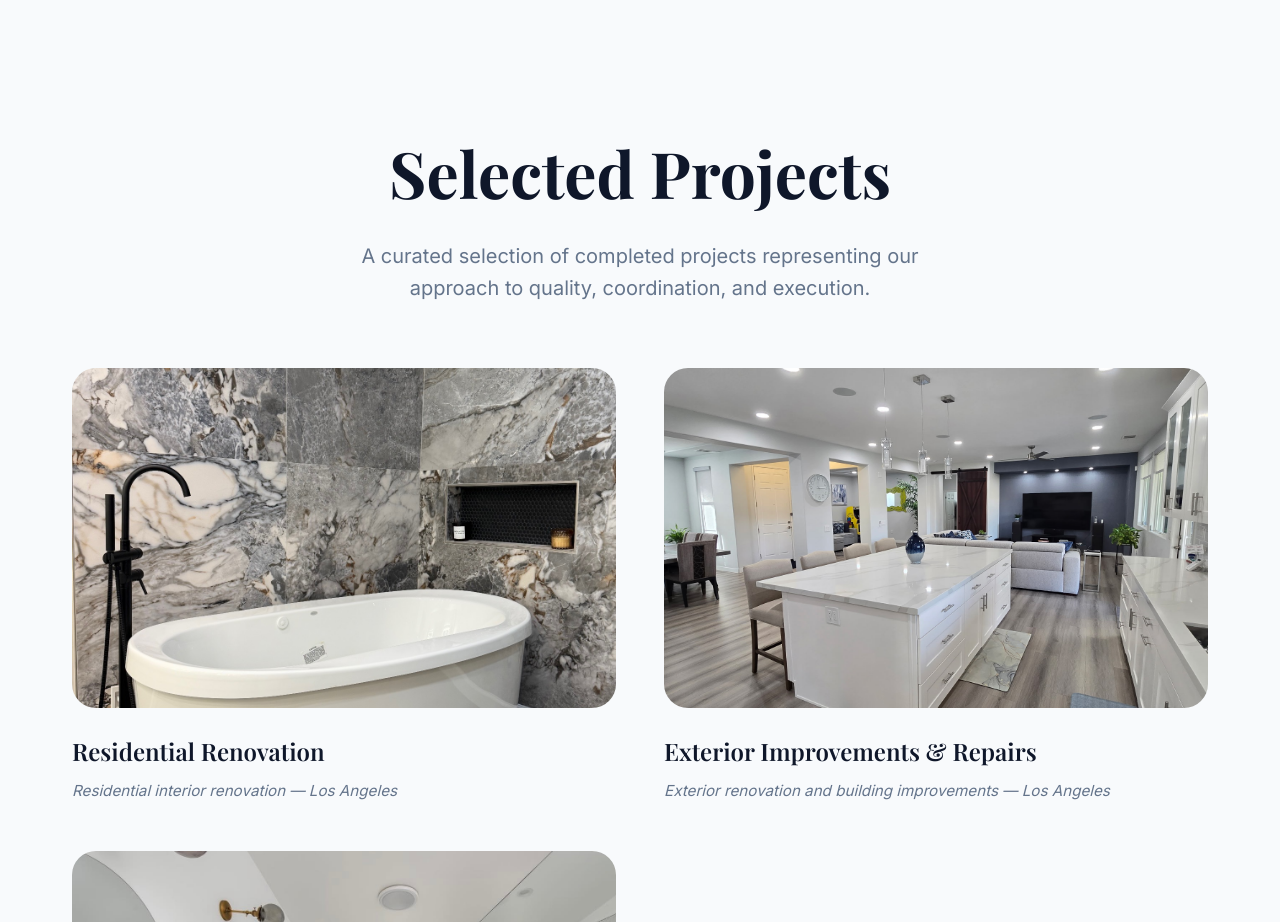
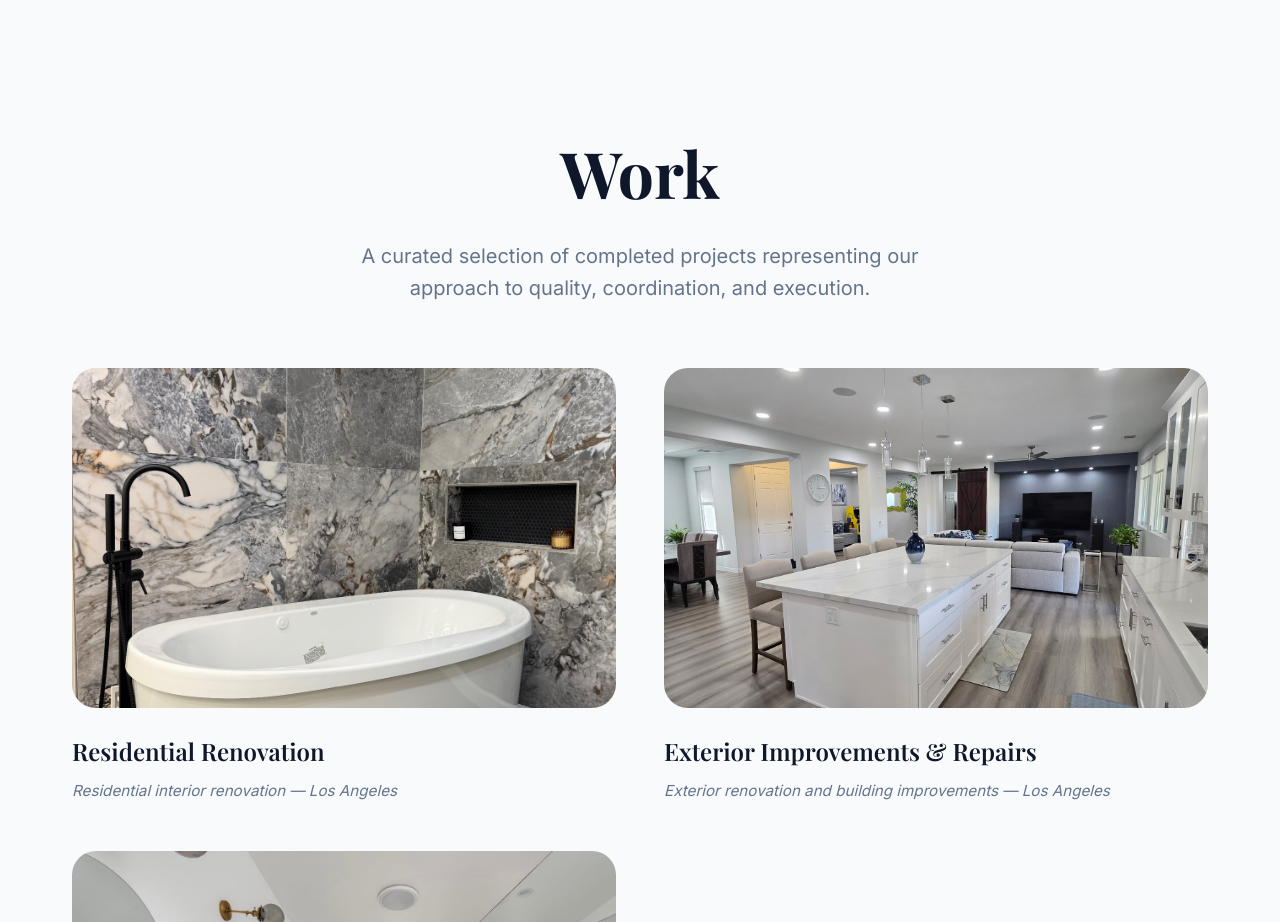
Before and after one commit to Lcedeno14/TrueLux, a website built with Vite: page index.html in a window 1280 px wide. Shown: the part 3980-4902 px from the top of the page. Built offline with nearby package versions, Linux system fonts and the light colour scheme.

Commit message:
Update Work section title from Selected Projects to Work

```diff
--- a/index.html
+++ b/index.html
@@ -160,7 +160,7 @@
     <section id="work" class="work">
         <div class="container">
             <div class="section-header">
-                <h2 class="section-title">Selected Projects</h2>
+                <h2 class="section-title">Work</h2>
                 <p class="section-subtitle">A curated selection of completed projects representing our approach to quality, coordination, and execution.</p>
             </div>
 
```
